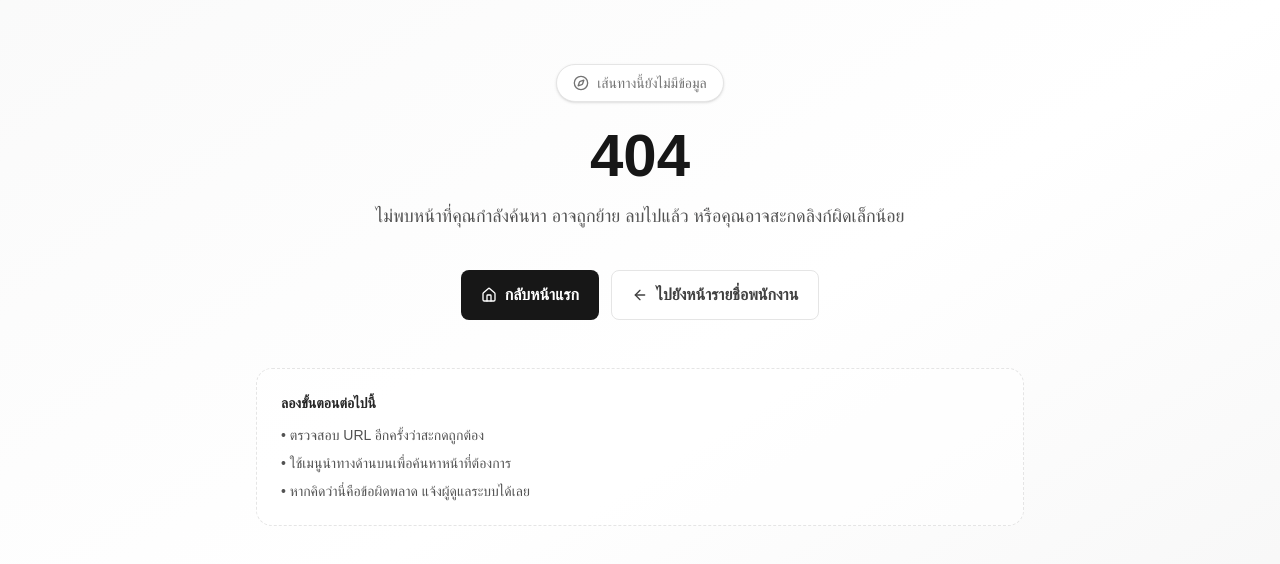
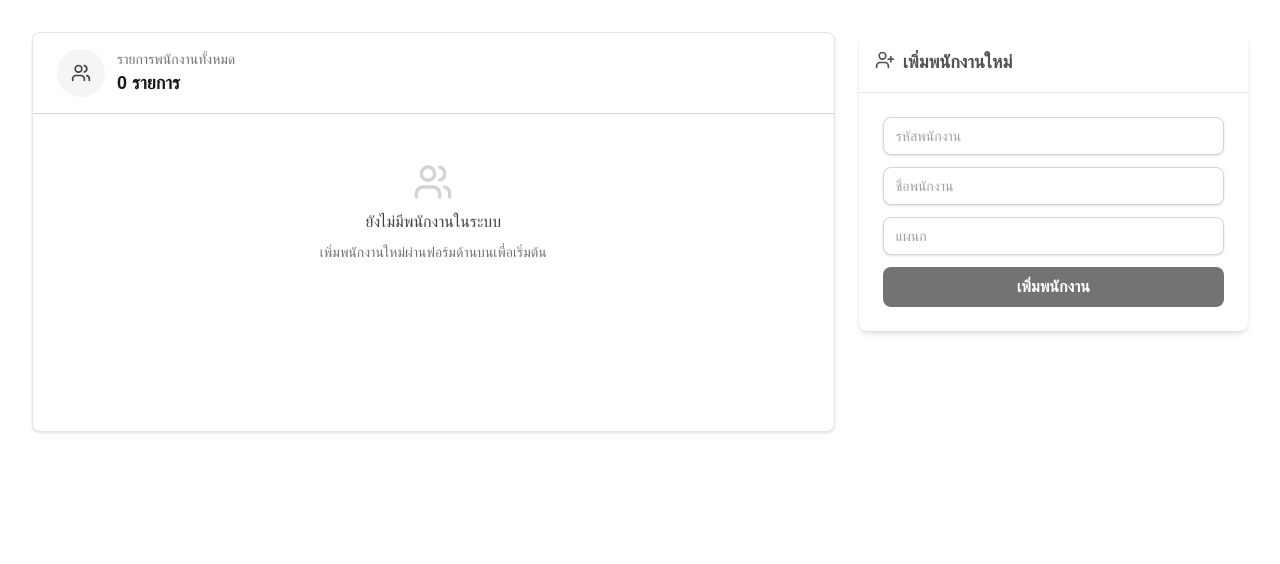
Before and after one commit to morsechimwai/nextjs-error-system-boilerplate, a Next.js app: page /employees in a window 1280 px wide. Before the commit this address had no page. Shown: the top 564 px of the page. Built offline with nearby package versions, Linux system fonts and the light colour scheme.

Commit message:
feat: Add EmployeeForm component for adding new employees

```diff
--- /dev/null
+++ b/app/employees/form.tsx
@@ -0,0 +1,88 @@
+"use client"
+
+// React
+import { useState, useTransition } from "react"
+
+// Components
+import Input from "@/components/input"
+import Button from "@/components/button"
+
+// Icons
+import { UserPlus } from "lucide-react"
+
+// Actions
+import { createEmployeeAction } from "@/actions/createEmployee"
+
+// Stores
+import { useToastStore } from "@/store/useToastStore"
+import { useEmployeeStore } from "@/store/useEmployeeStore"
+
+// Types
+import { Employee } from "@/types/employee"
+
+const defaultEmployee: Employee = {
+  id: 0,
+  employeeId: "",
+  name: "",
+  department: "",
+}
+
+export function EmployeeForm() {
+  const [employee, setEmployee] = useState<Employee>(defaultEmployee)
+  const [isPending, startTransition] = useTransition()
+  const { addToast } = useToastStore()
+  const addEmployee = useEmployeeStore((state) => state.addEmployee)
+
+  async function handleSubmit(e: React.FormEvent<HTMLFormElement>) {
+    e.preventDefault()
+    startTransition(async () => {
+      const res = await createEmployeeAction(employee)
+      if (res.ok) {
+        addEmployee(res.data)
+        addToast(`เพิ่ม ${res.data.name} สำเร็จ`, "success")
+        setEmployee(defaultEmployee)
+      } else {
+        addToast(`เกิดข้อผิดพลาด: ${res.error.message}`, "error")
+      }
+    })
+  }
+
+  return (
+    <section className="rounded-lg bg-white shadow-md sticky top-6">
+      <h2 className="px-4 py-4 font-semibold border-b border-neutral-200 flex items-center">
+        <UserPlus className="inline mb-1 mr-2 size-5 text-neutral-600" />
+        <span className="text-neutral-600 text-lg">เพิ่มพนักงานใหม่</span>
+      </h2>
+      <form onSubmit={handleSubmit} className="flex flex-col gap-3 p-6">
+        <Input
+          type="text"
+          placeholder="รหัสพนักงาน"
+          value={employee.employeeId}
+          onChange={(e) => setEmployee({ ...employee, employeeId: e.target.value })}
+          disabled={isPending}
+        />
+        <Input
+          type="text"
+          placeholder="ชื่อพนักงาน"
+          value={employee.name}
+          onChange={(e) => setEmployee({ ...employee, name: e.target.value })}
+          disabled={isPending}
+        />
+        <Input
+          type="text"
+          placeholder="แผนก"
+          value={employee.department}
+          onChange={(e) => setEmployee({ ...employee, department: e.target.value })}
+          disabled={isPending}
+        />
+        <Button
+          type="submit"
+          disabled={isPending || employee.name.trim() === "" || employee.employeeId.trim() === ""}
+          variant="primary"
+        >
+          {isPending ? "กำลังเพิ่ม..." : "เพิ่มพนักงาน"}
+        </Button>
+      </form>
+    </section>
+  )
+}
--- /dev/null
+++ b/app/employees/page.tsx
@@ -0,0 +1,71 @@
+"use client"
+
+// React
+import { useEffect, useCallback } from "react"
+
+// Components
+import { ToastList } from "@/components/toast-list"
+import EmployeeList from "@/app/employees/_components/employee-list"
+
+// Forms
+import { EmployeeForm } from "@/app/employees/form"
+
+// Actions
+import { getEmployeesAction } from "@/actions/getEmployee"
+
+// Stores
+import { useEmployeeStore } from "@/store/useEmployeeStore"
+
+// Errors
+import { withErrorHandling } from "@/lib/errors/withErrorHandling"
+import { deleteEmployeeAction } from "@/actions/deleteEmployee"
+import { Employee } from "@/types/employee"
+
+export default function EmployeesPage() {
+  const employees = useEmployeeStore((state) => state.employees)
+  const setEmployees = useEmployeeStore((state) => state.setEmployees)
+
+  const loadEmployees = useCallback(() => {
+    const loadData = withErrorHandling(async () => {
+      const response = await getEmployeesAction()
+      if (response.ok) {
+        setEmployees(response.data)
+      }
+    })
+    loadData()
+  }, [setEmployees])
+
+  useEffect(() => {
+    loadEmployees()
+  }, [loadEmployees])
+
+  const handleDelete = withErrorHandling(async (employee: Employee) => {
+    const confirmed = window.confirm(`คุณแน่ใจหรือว่าต้องการลบ ${employee.name} พนักงานคนนี้?`)
+    if (!confirmed) return
+
+    const response = await deleteEmployeeAction({ id: employee.id })
+    if (response.ok) {
+      loadEmployees()
+    }
+  })
+
+  return (
+    <main className="p-8 space-y-8">
+      <div className="grid grid-cols-3 gap-6">
+        <div className="col-span-2">
+          <EmployeeList
+            employees={employees}
+            onDelete={(employee) => {
+              handleDelete(employee)
+            }}
+          />
+        </div>
+        <div className="col-span-1">
+          <EmployeeForm />
+        </div>
+      </div>
+
+      <ToastList />
+    </main>
+  )
+}
```
